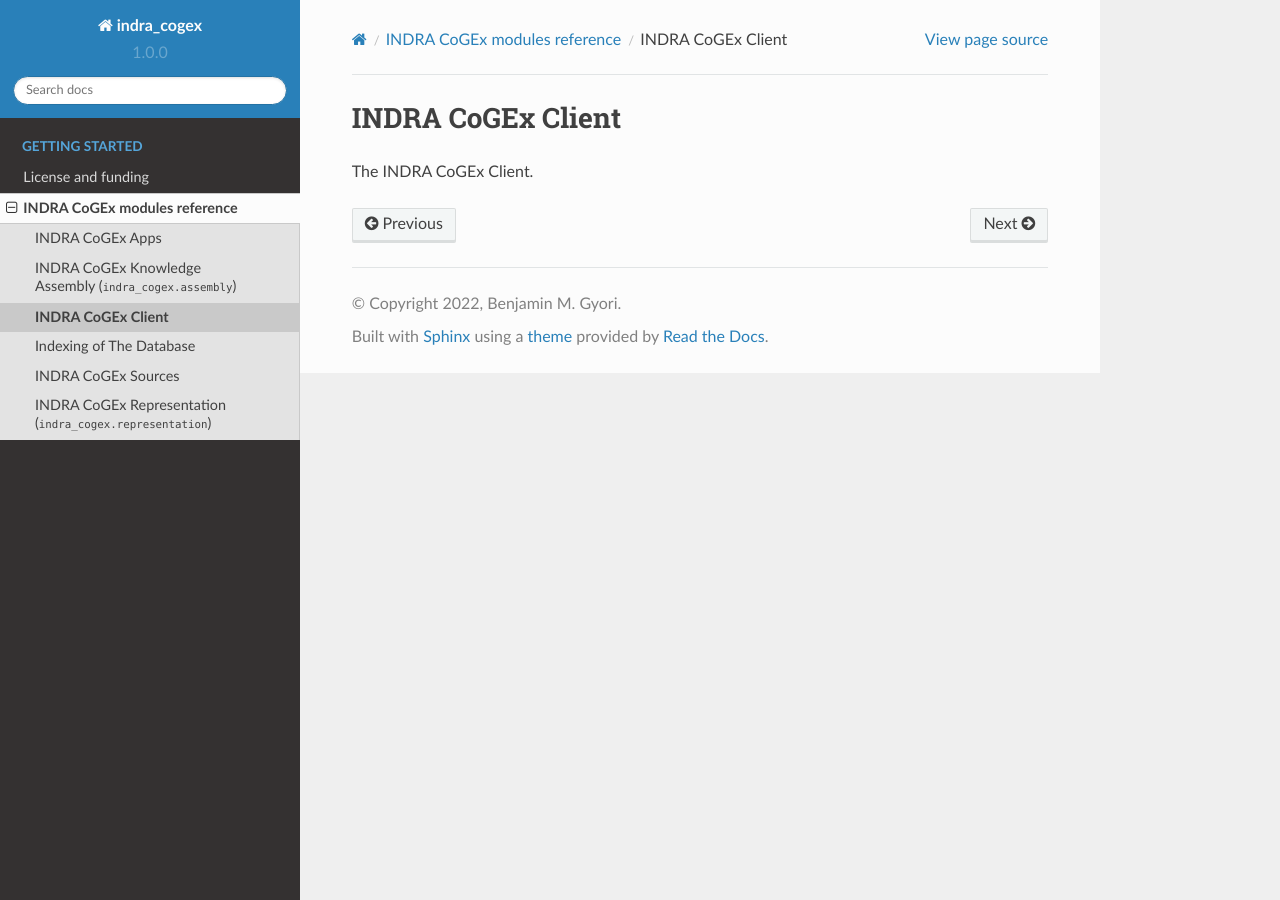
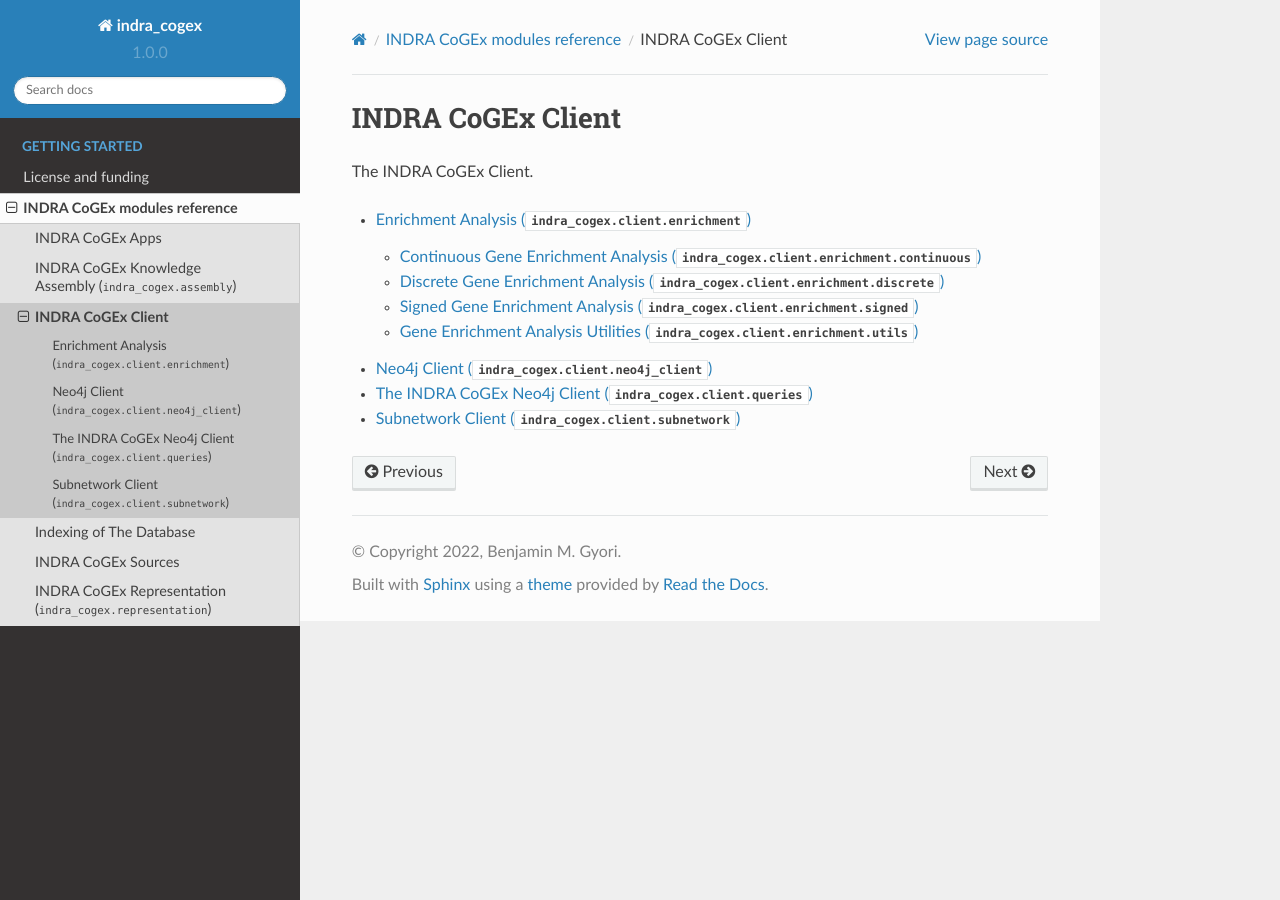
Before and after one commit to gyorilab/indra_cogex, a Sphinx documentation site: the page built from docs/source/modules/client/index.rst, in a window 1280 px wide. Built offline with Sphinx 7.4.7 and the Read the Docs theme 2.0.0, drawn with Linux system fonts in a browser that asks for light colours.

```diff
--- a/docs/source/modules/client/index.rst
+++ b/docs/source/modules/client/index.rst
@@ -4,3 +4,11 @@
 ==================
 
 The INDRA CoGEx Client.
+
+.. toctree::
+   :maxdepth: 3
+
+   enrichment/index
+   neo4j_client
+   queries
+   subnetwork
--- /dev/null
+++ b/docs/source/modules/client/neo4j_client.rst
@@ -0,0 +1,7 @@
+.. _indra_cogex_client_neo4j_client_ref:
+
+Neo4j Client (:py:mod:`indra_cogex.client.neo4j_client`)
+========================================================
+
+.. automodule:: indra_cogex.client.neo4j_client
+    :members:
--- /dev/null
+++ b/docs/source/modules/client/queries.rst
@@ -0,0 +1,7 @@
+.. _indra_cogex_client_queries_ref:
+
+The INDRA CoGEx Neo4j Client (:py:mod:`indra_cogex.client.queries`)
+===================================================================
+
+.. automodule:: indra_cogex.client.queries
+    :members:
--- /dev/null
+++ b/docs/source/modules/client/subnetwork.rst
@@ -0,0 +1,7 @@
+.. _indra_cogex_client_subnetwork_ref:
+
+Subnetwork Client (:py:mod:`indra_cogex.client.subnetwork`)
+===========================================================
+
+.. automodule:: indra_cogex.client.subnetwork
+    :members:
```
